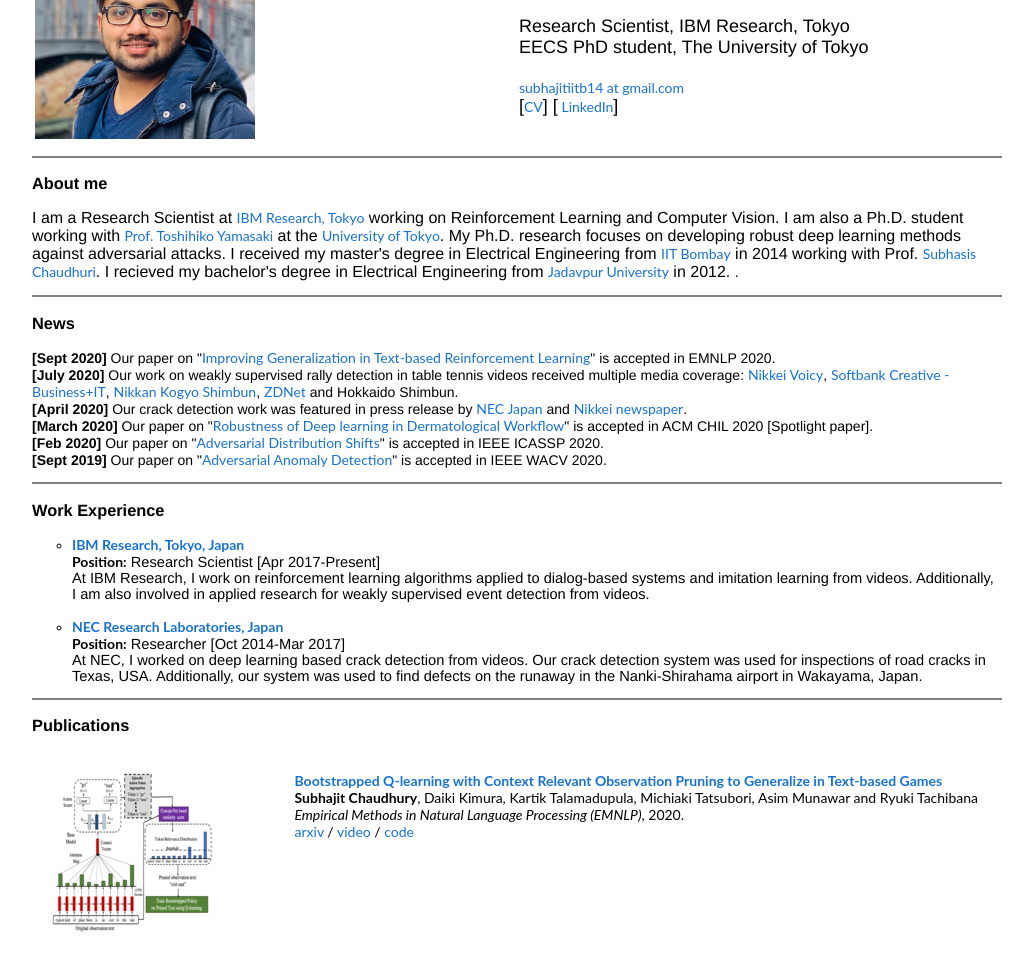
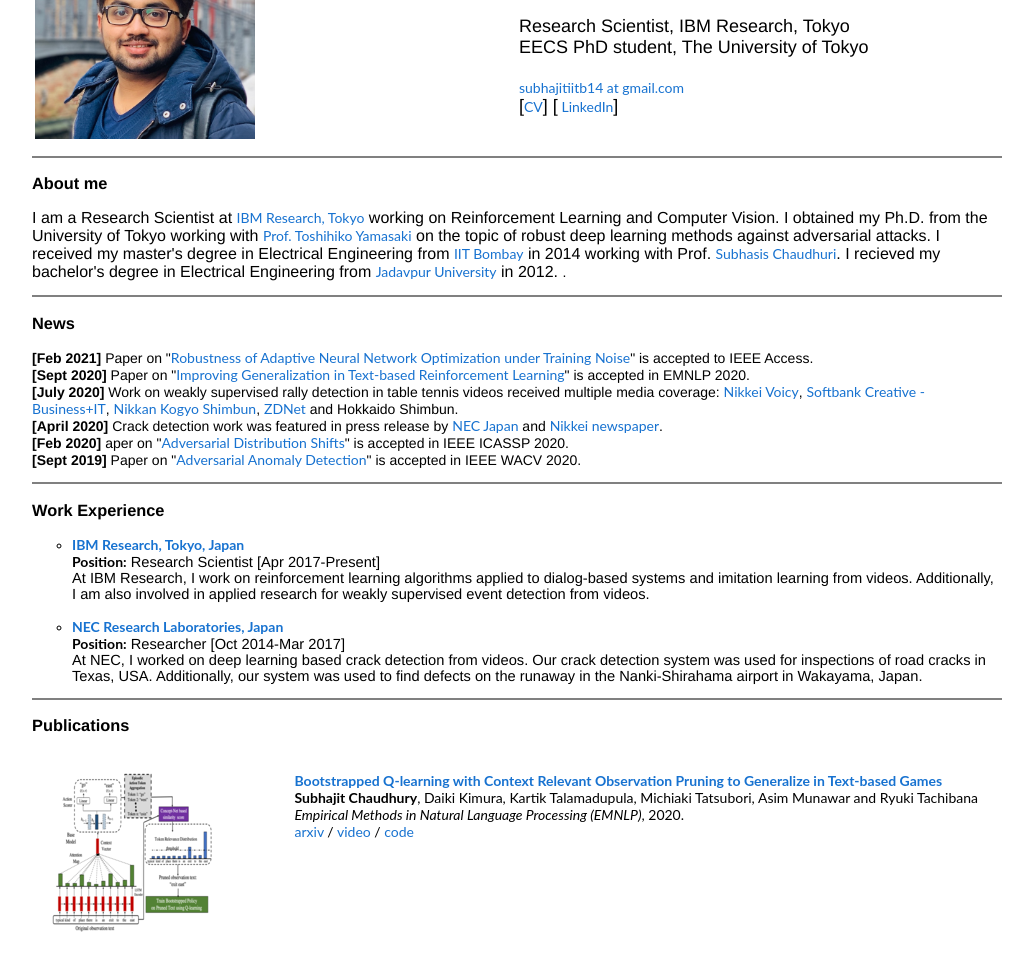
Before and after one commit to subhajitchaudhury/subhajitchaudhury.github.io, a plain HTML site: page index.html in a window 1280 px wide. Shown: the part 110-1079 px from the top of the page, without its empty margins (125-1158 px from the left). Drawn offline with Linux system fonts and the light colour scheme.

Commit message:
update march 2021

```diff
--- a/index.html
+++ b/index.html
@@ -113,28 +113,29 @@
 
         <span style="font-size: 12pt;">
 
-          I am a Research Scientist at <a href="http://www.research.ibm.com/labs/tokyo/">IBM Research, Tokyo</a> working on Reinforcement Learning and Computer Vision. I am also a Ph.D. student working with <a href="https://www.hal.t.u-tokyo.ac.jp/~yamasaki/index-e.html">Prof. Toshihiko Yamasaki</a> at the <a href="https://www.u-tokyo.ac.jp/en/index.html">University of Tokyo</a>. My Ph.D. research focuses on developing robust deep learning methods against adversarial attacks. I received my master's degree in Electrical Engineering from <a href="http://www.iitb.ac.in/">IIT Bombay</a> in 2014 working with Prof. <a href="https://www.ee.iitb.ac.in/~sc/">Subhasis Chaudhuri</a>. I recieved my bachelor's degree in Electrical Engineering from <a href="http://www.jaduniv.edu.in/">Jadavpur University</a> in 2012. </span>.
+          I am a Research Scientist at <a href="http://www.research.ibm.com/labs/tokyo/">IBM Research, Tokyo</a> working on Reinforcement Learning and Computer Vision. I obtained my Ph.D. from the University of Tokyo working with <a href="https://www.hal.t.u-tokyo.ac.jp/~yamasaki/index-e.html">Prof. Toshihiko Yamasaki</a> on the topic of robust deep learning methods against adversarial attacks. I received my master's degree in Electrical Engineering from <a href="http://www.iitb.ac.in/">IIT Bombay</a> in 2014 working with Prof. <a href="https://www.ee.iitb.ac.in/~sc/">Subhasis Chaudhuri</a>. I recieved my bachelor's degree in Electrical Engineering from <a href="http://www.jaduniv.edu.in/">Jadavpur University</a> in 2012. </span>.
 
         </p><hr size="2" align="left" noshade="">
 
         <h3>News </h3>
         <font face="helvetica, ariel, &#39;sans serif&#39;">
+          <b>[Feb 2021]</b> Paper on "<a href="https://ieeexplore.ieee.org/stamp/stamp.jsp?tp=&arnumber=9366477">Robustness of Adaptive Neural Network Optimization under Training Noise</a>" is accepted to IEEE Access.<br>
             <!-- <span style="font-size: 10pt;"> -->
-            <b>[Sept 2020]</b> Our paper on "<a href="https://www.aclweb.org/anthology/2020.emnlp-main.241.pdf">Improving Generalization in Text-based Reinforcement Learning</a>" is accepted in EMNLP 2020.<br>
+            <b>[Sept 2020]</b> Paper on "<a href="https://www.aclweb.org/anthology/2020.emnlp-main.241.pdf">Improving Generalization in Text-based Reinforcement Learning</a>" is accepted in EMNLP 2020.<br>
 
-            <b>[July 2020]</b> Our work on <a href="https://voicy.jp/channel/865/87438"></a>weakly supervised rally detection in table tennis videos</a> received multiple media coverage: <a href="https://voicy.jp/channel/865/87438">Nikkei Voicy</a>, <a href="https://www.sbbit.jp/article/bitsp2/37830#continue_reading">Softbank Creative - Business+IT</a>, <a href="https://newswitch.jp/p/22822">Nikkan Kogyo Shimbun</a>, <a href="https://japan.zdnet.com/article/35155927">ZDNet</a> and Hokkaido Shimbun.<br>
+            <b>[July 2020]</b> Work on <a href="https://voicy.jp/channel/865/87438"></a>weakly supervised rally detection in table tennis videos</a> received multiple media coverage: <a href="https://voicy.jp/channel/865/87438">Nikkei Voicy</a>, <a href="https://www.sbbit.jp/article/bitsp2/37830#continue_reading">Softbank Creative - Business+IT</a>, <a href="https://newswitch.jp/p/22822">Nikkan Kogyo Shimbun</a>, <a href="https://japan.zdnet.com/article/35155927">ZDNet</a> and Hokkaido Shimbun.<br>
 
-            <b>[April 2020]</b> Our crack detection work was featured in press release by <a href="https://jpn.nec.com/press/202003/20200331_03.html">NEC Japan</a> and <a href="https://www.nikkei.com/article/DGXMZO57409840Q0A330C2LKA000/">Nikkei newspaper</a>.<br>
+            <b>[April 2020]</b> Crack detection work was featured in press release by <a href="https://jpn.nec.com/press/202003/20200331_03.html">NEC Japan</a> and <a href="https://www.nikkei.com/article/DGXMZO57409840Q0A330C2LKA000/">Nikkei newspaper</a>.<br>
 
-            <b>[March 2020]</b> Our paper on "<a href="https://arxiv.org/pdf/2001.05878.pdf">Robustness of Deep learning in Dermatological Workflow</a>" is accepted in ACM CHIL 2020 [Spotlight paper].<br>
+            <!-- <b>[March 2020]</b> Paper on "<a href="https://arxiv.org/pdf/2001.05878.pdf">Robustness of Deep learning in Dermatological Workflow</a>" is accepted in ACM CHIL 2020 [Spotlight paper].<br> -->
 
-            <b>[Feb 2020]</b> Our paper on "<a href="https://arxiv.org/pdf/2003.06646.pdf">Adversarial Distribution Shifts</a>" is accepted in IEEE ICASSP 2020.<br>
+            <b>[Feb 2020]</b> aper on "<a href="https://arxiv.org/pdf/2003.06646.pdf">Adversarial Distribution Shifts</a>" is accepted in IEEE ICASSP 2020.<br>
 
             <!-- <b>[Feb 2020]</b> Recieved travel scholarship for attenting <a href="https://aaai.org/Conferences/AAAI-20/aaai20dccall">Doctoral Consortium</a> at AAAI 2020 in New York.<br> -->
 
             <!-- <b>[Dec 2019]</b> Presented our paper on "<a href="https://arxiv.org/pdf/2002.08097.pdf">Event Detection in Sports Videos</a>" at IEEE ISM 2019.<br> -->
 
-            <b>[Sept 2019]</b> Our paper on "<a href="http://openaccess.thecvf.com/content_WACV_2020/papers/Kimura_Adversarial_Discriminative_Attention_for_Robust_Anomaly_Detection_WACV_2020_paper.pdf">Adversarial Anomaly Detection</a>" is accepted in IEEE WACV 2020.<br>
+            <b>[Sept 2019]</b> Paper on "<a href="http://openaccess.thecvf.com/content_WACV_2020/papers/Kimura_Adversarial_Discriminative_Attention_for_Robust_Anomaly_Detection_WACV_2020_paper.pdf">Adversarial Anomaly Detection</a>" is accepted in IEEE WACV 2020.<br>
             <!-- </span> -->
         </p><hr size="2" align="left" noshade="">
 
```
